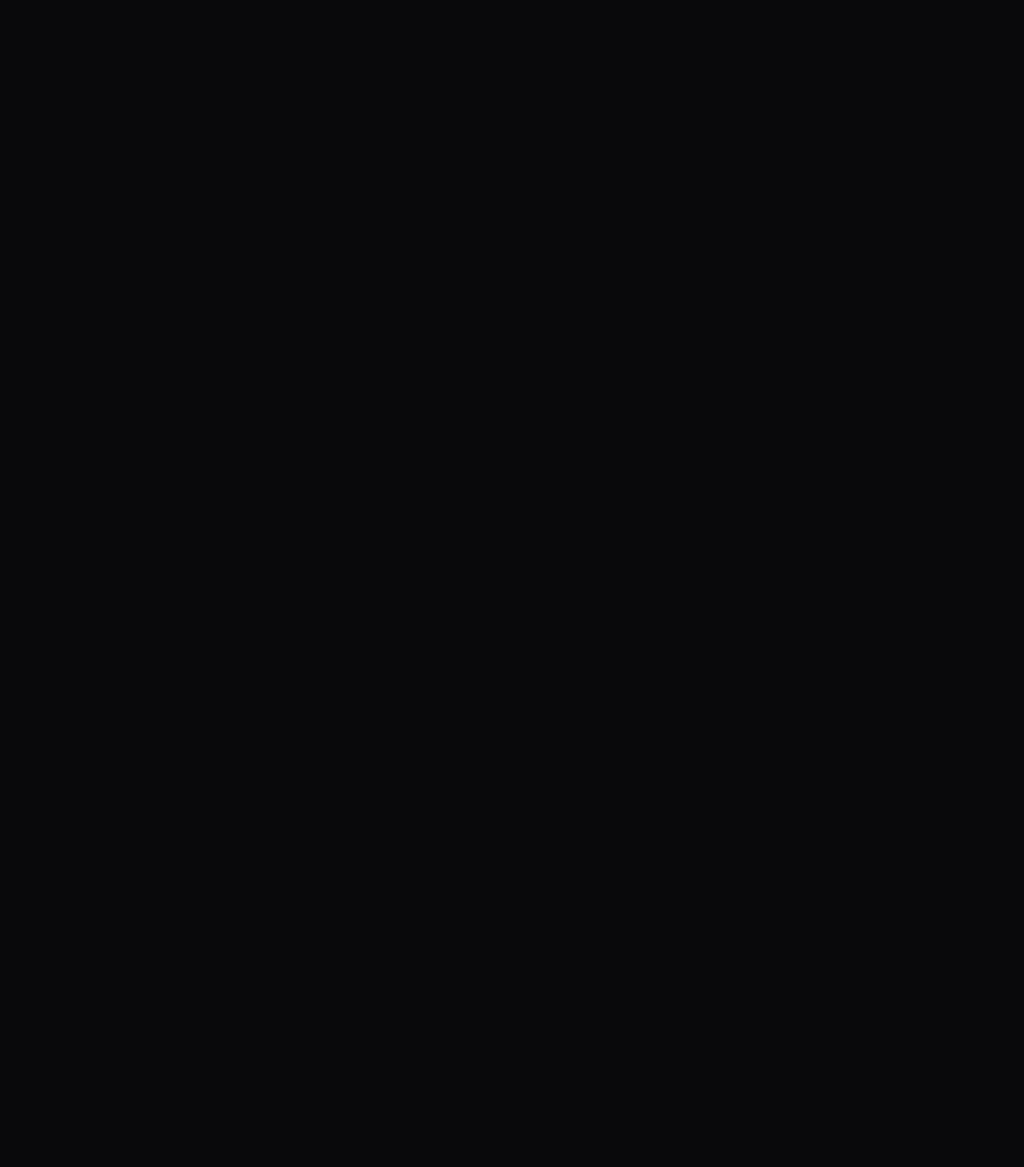
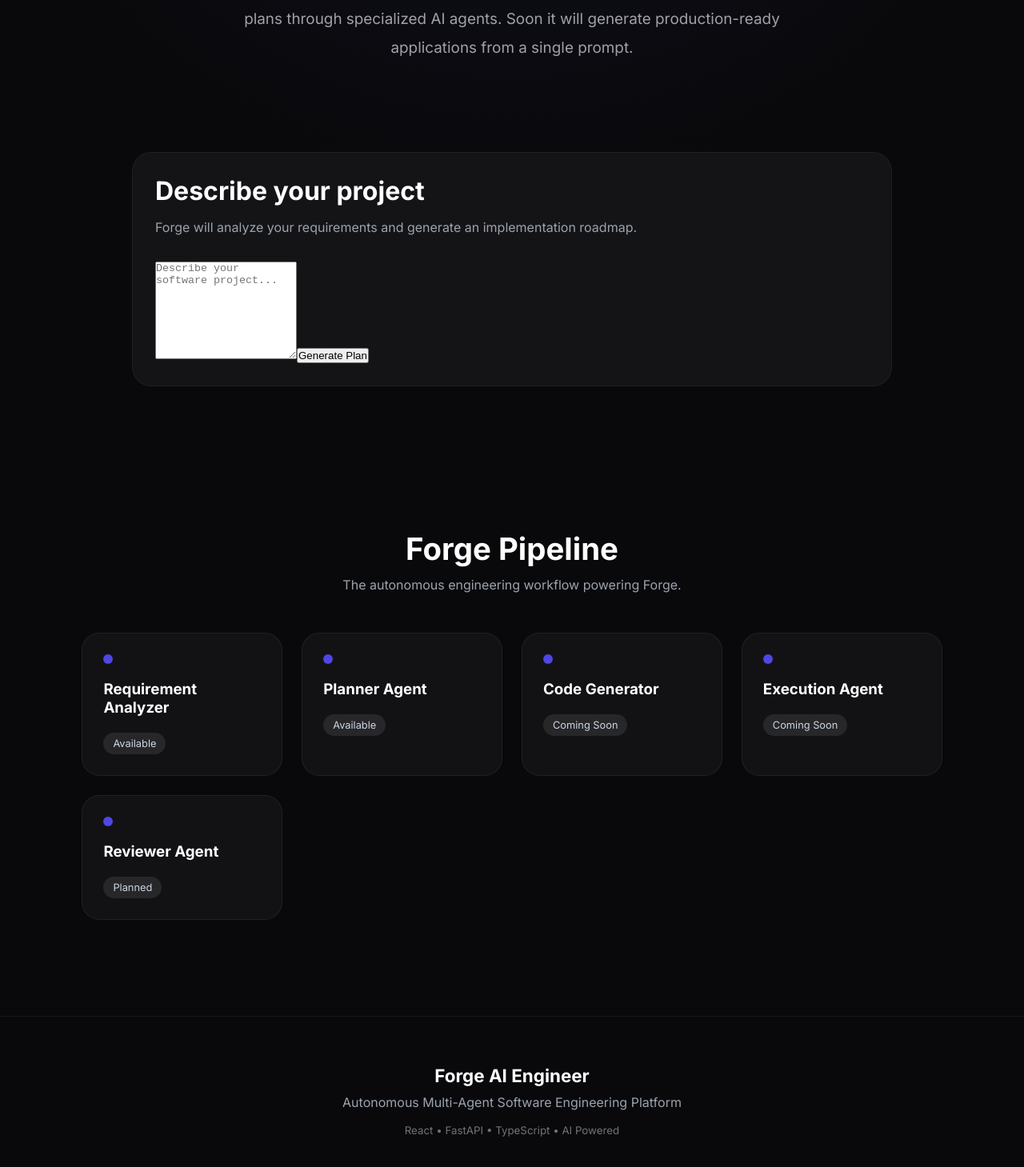
Before and after one commit to DhritiSoni4/forge-ai-engineer, a React (Vite) app in the folder frontend/: page / in a window 1280 px wide. Shown: the part 457-1916 px from the top of the page at 80% size. Before the commit the page ends 800 px from the top, so only its background shows below. Built offline with nearby package versions, Linux system fonts and the light colour scheme.

Commit message:
feat(layout): compose premium application shell and agent roadmap

```diff
--- /dev/null
+++ b/frontend/src/components/layout/Footer.tsx
@@ -0,0 +1,19 @@
+function Footer() {
+  return (
+    <footer className="footer">
+
+      <h3>Forge AI Engineer</h3>
+
+      <p>
+        Autonomous Multi-Agent Software Engineering Platform
+      </p>
+
+      <small>
+        React • FastAPI • TypeScript • AI Powered
+      </small>
+
+    </footer>
+  );
+}
+
+export default Footer;
--- /dev/null
+++ b/frontend/src/components/pipeline/AgentTimeline.tsx
@@ -0,0 +1,49 @@
+function AgentTimeline() {
+  const agents = [
+    {
+      name: "Requirement Analyzer",
+      status: "Available",
+    },
+    {
+      name: "Planner Agent",
+      status: "Available",
+    },
+    {
+      name: "Code Generator",
+      status: "Coming Soon",
+    },
+    {
+      name: "Execution Agent",
+      status: "Coming Soon",
+    },
+    {
+      name: "Reviewer Agent",
+      status: "Planned",
+    },
+  ];
+
+  return (
+    <section className="timeline-section">
+      <div className="section-title">
+        <h2>Forge Pipeline</h2>
+        <p>The autonomous engineering workflow powering Forge.</p>
+      </div>
+
+      <div className="timeline-grid">
+        {agents.map((agent) => (
+          <div className="timeline-card" key={agent.name}>
+            <div className="timeline-dot" />
+
+            <h3>{agent.name}</h3>
+
+            <span className="timeline-status">
+              {agent.status}
+            </span>
+          </div>
+        ))}
+      </div>
+    </section>
+  );
+}
+
+export default AgentTimeline;
--- a/frontend/src/index.css
+++ b/frontend/src/index.css
@@ -243,3 +243,205 @@ font-size:3rem;
 display:none;
 }
 }
+
+.planner-layout{
+
+padding:0 8% 100px;
+
+}
+
+.planner-section{
+
+max-width:950px;
+
+margin:auto;
+
+display:flex;
+
+flex-direction:column;
+
+gap:32px;
+
+}
+
+.planner-title{
+
+font-size:2rem;
+
+margin-bottom:12px;
+
+}
+
+.planner-subtitle{
+
+margin-bottom:28px;
+
+color:#9ca3af;
+
+line-height:1.8;
+
+}
+
+.results-card h2{
+
+margin-bottom:24px;
+
+}
+
+.metadata-grid{
+
+display:grid;
+
+grid-template-columns:repeat(auto-fit,minmax(220px,1fr));
+
+gap:20px;
+
+}
+
+.metadata-grid strong{
+
+display:block;
+
+margin-bottom:8px;
+
+color:white;
+
+}
+
+.metadata-grid p{
+
+color:#9ca3af;
+
+}
+
+.timeline-section{
+
+padding:80px 8%;
+
+}
+
+.section-title{
+
+text-align:center;
+
+margin-bottom:50px;
+
+}
+
+.section-title h2{
+
+font-size:2.4rem;
+
+margin-bottom:12px;
+
+}
+
+.section-title p{
+
+color:#9ca3af;
+
+}
+
+.timeline-grid{
+
+display:grid;
+
+grid-template-columns:repeat(auto-fit,minmax(220px,1fr));
+
+gap:24px;
+
+}
+
+.timeline-card{
+
+padding:26px;
+
+border-radius:22px;
+
+background:#121214;
+
+border:1px solid rgba(255,255,255,.06);
+
+transition:.3s;
+
+}
+
+.timeline-card:hover{
+
+transform:translateY(-6px);
+
+border-color:#6366f1;
+
+}
+
+.timeline-dot{
+
+width:12px;
+
+height:12px;
+
+border-radius:50%;
+
+background:#4f46e5;
+
+margin-bottom:20px;
+
+}
+
+.timeline-card h3{
+
+margin-bottom:12px;
+
+}
+
+.timeline-status{
+
+display:inline-block;
+
+margin-top:8px;
+
+padding:6px 12px;
+
+border-radius:999px;
+
+background:#27272a;
+
+font-size:.8rem;
+
+color:#cbd5e1;
+
+}
+
+.footer{
+
+padding:60px 8%;
+
+text-align:center;
+
+border-top:1px solid rgba(255,255,255,.05);
+
+margin-top:40px;
+
+}
+
+.footer h3{
+
+margin-bottom:10px;
+
+font-size:1.4rem;
+
+}
+
+.footer p{
+
+color:#9ca3af;
+
+margin-bottom:14px;
+
+}
+
+.footer small{
+
+color:#71717a;
+
+}
--- a/frontend/src/pages/Home.tsx
+++ b/frontend/src/pages/Home.tsx
@@ -1,28 +1,53 @@
 import { useState } from "react";
+
+import Hero from "../components/hero/Hero";
+import Navbar from "../components/layout/Navbar";
+import Footer from "../components/layout/Footer";
+
+import PlannerForm from "../components/planner/PlannerForm";
+
+import AgentTimeline from "../components/pipeline/AgentTimeline";
+
+import Card from "../components/common/Card";
+
 import { getPlan } from "../api/planner";
-import PlannerForm from "../components/planner/PlannerForm";
-import Card from "../components/common/Card";
+
 import type { PlannerResponse } from "../types/planner";
 
 function Home() {
+  const [description, setDescription] = useState("");
+
   const [plan, setPlan] = useState<PlannerResponse | null>(null);
-  const [description, setDescription] = useState("");
 
   const handleGeneratePlan = async () => {
     try {
       const response = await getPlan(description);
+
       setPlan(response);
-      console.log(response);
     } catch (error) {
       console.error(error);
     }
   };
 
   return (
-    <main className="home">
-      <section className="hero">
-        <h1>Forge AI Engineer</h1>
-        <p>AI-powered multi-agent software engineering platform.</p>
+    <>
+      <Navbar />
+
+      <Hero />
+
+      <main className="planner-layout">
+
+        <section className="planner-section">
+
+          <Card>
+
+            <h2 className="planner-title">
+              Describe your project
+            </h2>
+
+            <p className="planner-subtitle">
+              Forge will analyze your requirements and generate an implementation roadmap.
+            </p>
 
             <PlannerForm
               description={description}
@@ -30,33 +55,48 @@ function Home() {
               onGeneratePlan={handleGeneratePlan}
             />
 
+          </Card>
+
           {plan && (
-          <Card>
+            <Card className="results-card">
+
               <h2>{plan.project_name}</h2>
 
-            <h3>Project Metadata</h3>
+              <div className="metadata-grid">
 
-            <p>
-              <strong>Project Type:</strong> {plan.metadata.project_type}
-            </p>
+                <div>
+                  <strong>Project Type</strong>
+                  <p>{plan.metadata.project_type}</p>
+                </div>
 
-            <p>
-              <strong>Language:</strong> {plan.metadata.language}
-            </p>
+                <div>
+                  <strong>Language</strong>
+                  <p>{plan.metadata.language}</p>
+                </div>
 
-            <p>
-              <strong>Frameworks:</strong>{" "}
-              {plan.metadata.frameworks.join(", ")}
-            </p>
+                <div>
+                  <strong>Frameworks</strong>
+                  <p>{plan.metadata.frameworks.join(", ")}</p>
+                </div>
 
-            <p>
-              <strong>Database:</strong>{" "}
-              {plan.metadata.database ?? "None"}
-            </p>
+                <div>
+                  <strong>Database</strong>
+                  <p>{plan.metadata.database || "None"}</p>
+                </div>
+
+              </div>
+
             </Card>
           )}
+
         </section>
+
       </main>
+
+      <AgentTimeline />
+
+      <Footer />
+    </>
   );
 }
 
```
Lines whose indentation alone changed are shown as unchanged.
